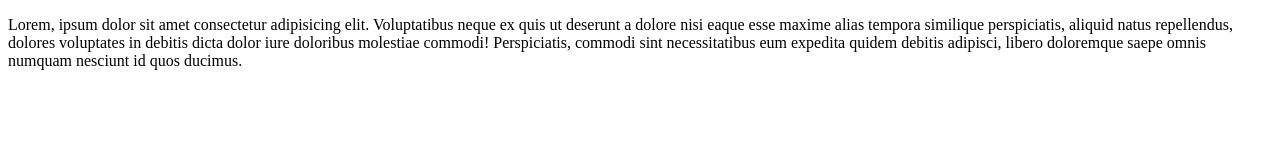
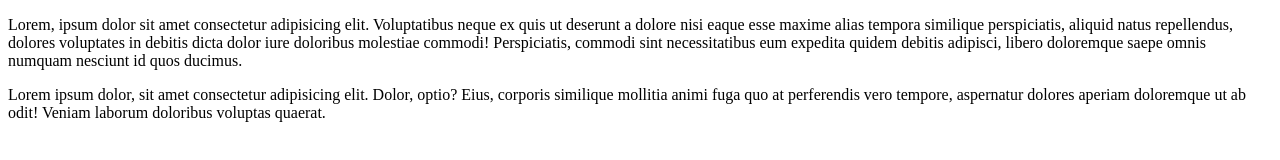
Before and after one commit to arman-miaa/code, a plain HTML site: page index.html in a window 1280 px wide. Drawn offline with Linux system fonts and the light colour scheme.

Commit message:
added paragrap

```diff
--- a/index.html
+++ b/index.html
@@ -5,6 +5,7 @@
     <meta name="viewport" content="width=device-width, initial-scale=1.0">
     <title>Learning Git3</title>
     <p>Lorem, ipsum dolor sit amet consectetur adipisicing elit. Voluptatibus neque ex quis ut deserunt a dolore nisi eaque esse maxime alias tempora similique perspiciatis, aliquid natus repellendus, dolores voluptates in debitis dicta dolor iure doloribus molestiae commodi! Perspiciatis, commodi sint necessitatibus eum expedita quidem debitis adipisci, libero doloremque saepe omnis numquam nesciunt id quos ducimus.</p>
+    <p>Lorem ipsum dolor, sit amet consectetur adipisicing elit. Dolor, optio? Eius, corporis similique mollitia animi fuga quo at perferendis vero tempore, aspernatur dolores aperiam doloremque ut ab odit! Veniam laborum doloribus voluptas quaerat.</p>
 </head>
 <body>
 
```
